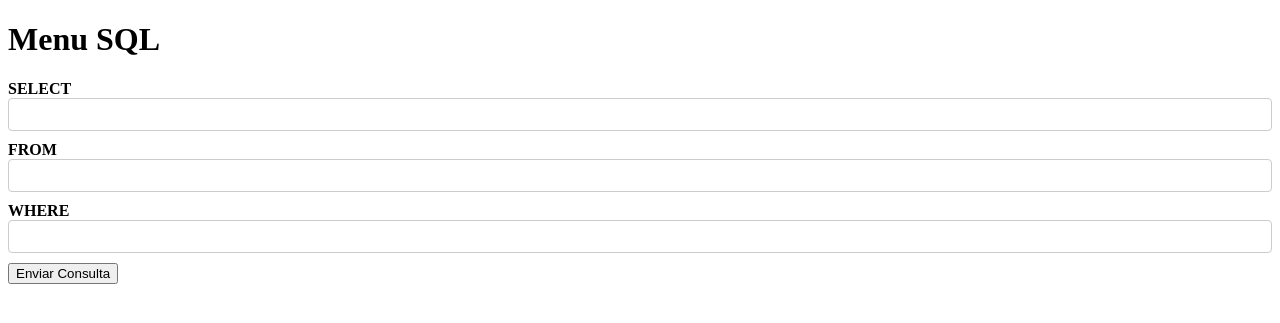
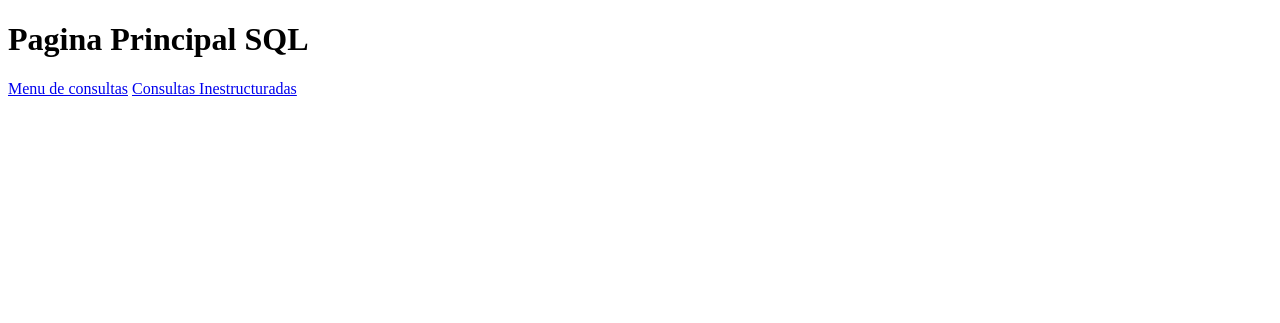
Before and after one commit to dvillas28/iic2413-EasyFood, a Flask app: page / in a window 1280 px wide. Shown: the top 323 px of the page. Run offline with Flask 3, Linux system fonts and the light colour scheme.

Commit message:
restructured some templates

```diff
--- a/app.py
+++ b/app.py
@@ -11,10 +11,26 @@ def index():
     return render_template('index.html')
 
 
+@app.route('/menu_consultas')
+def consultas_estruct():
+    """
+    Consultas Estructuradas
+    """
+    return render_template('menu_consultas.html')
+
+
+@app.route('/consulta_inestruct')
+def consultas_inestruct():
+    """
+    Consultas Inestructuradas
+    """
+    return render_template('consultas_inestruct.html')
+
+
 @app.route('/procesar', methods=['POST'])
 def procesar():
     """
-    Funcion para procesar los inputs raw del usuario
+    Funcion para procesar los inputs raw del usuario de las consultas inestructuradas
     """
     text1 = request.form['text1']
     text2 = request.form['text2']
--- a/static/styles.css
+++ b/static/styles.css
@@ -1,6 +1,6 @@
 /* Estilos para index.html*/
 /*Si se motivan, pueden hacerlo mas bonito*/
-.formulario {
+.form {
     max-width: 400px;
     margin: 0 auto;
     padding: 20px;
@@ -21,7 +21,7 @@ input[type="text"] {
     box-sizing: border-box;
 }
 
-.boton-enviar {
+.form-button {
     background-color: #4CAF50;
     color: white;
     padding: 10px 20px;
@@ -30,6 +30,6 @@ input[type="text"] {
     cursor: pointer;
 }
 
-.boton-enviar:hover {
+.form-button:hover {
     background-color: #45a049;
 }
--- a/templates/index.html
+++ b/templates/index.html
@@ -10,26 +10,10 @@
 
 <body>
 
-    <h1>Menu SQL</h1>
-    <div class="container">
+    <h1>Pagina Principal SQL</h1>
 
-        <!--con este form se llama a la funcion procesar, y luego recupera los datos-->
-        <form action="{{ url_for('procesar')}}" method="post" class="form">
-
-            <label for="text1">SELECT</label><br>
-            <input type="text" id="text1" name="text1"><br>
-
-            <label for="text2">FROM</label><br>
-            <input type="text" id="text2" name="text2"><br>
-
-            <label for="text3">WHERE</label><br>
-            <input type="text" id="text3" name="text3"><br>
-
-            <input type="submit" value="Enviar Consulta" class="form-button">
-        </form>
-        </form>
-
-    </div>
+    <a href="{{ url_for('consultas_estruct')}}">Menu de consultas</a>
+    <a href="{{ url_for('consultas_inestruct')}}">Consultas Inestructuradas</a>
 
 
 </body>
--- a/templates/result.html
+++ b/templates/result.html
@@ -10,7 +10,7 @@
 <body>
 
     <h1>Aqui deberia aparecer el resultado de la consulta</h1>
-    <!--con {{}} podemos extraer los argumentos que le entregamos al la template-->
+    <!--con podemos extraer los argumentos que le entregamos al la template-->
     SELECT {{ data[0] }}<br>
     FROM {{ data[1] }}<br>
     WHERE {{ data[2] }};<br>
```
Also changed, not shown: templates/consultas_inestruct.html (added, +37 -0 lines), templates/menu_consultas.html (added, +16 -0 lines).
